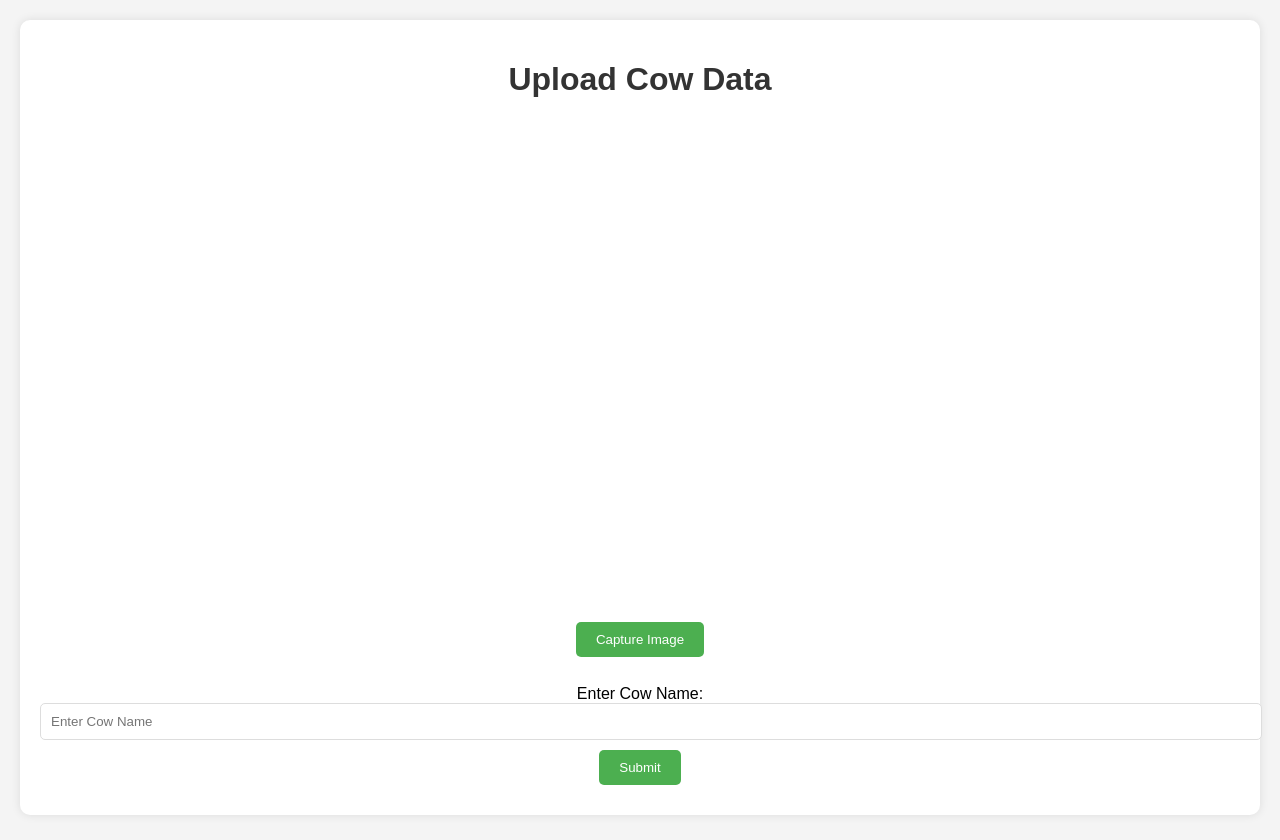
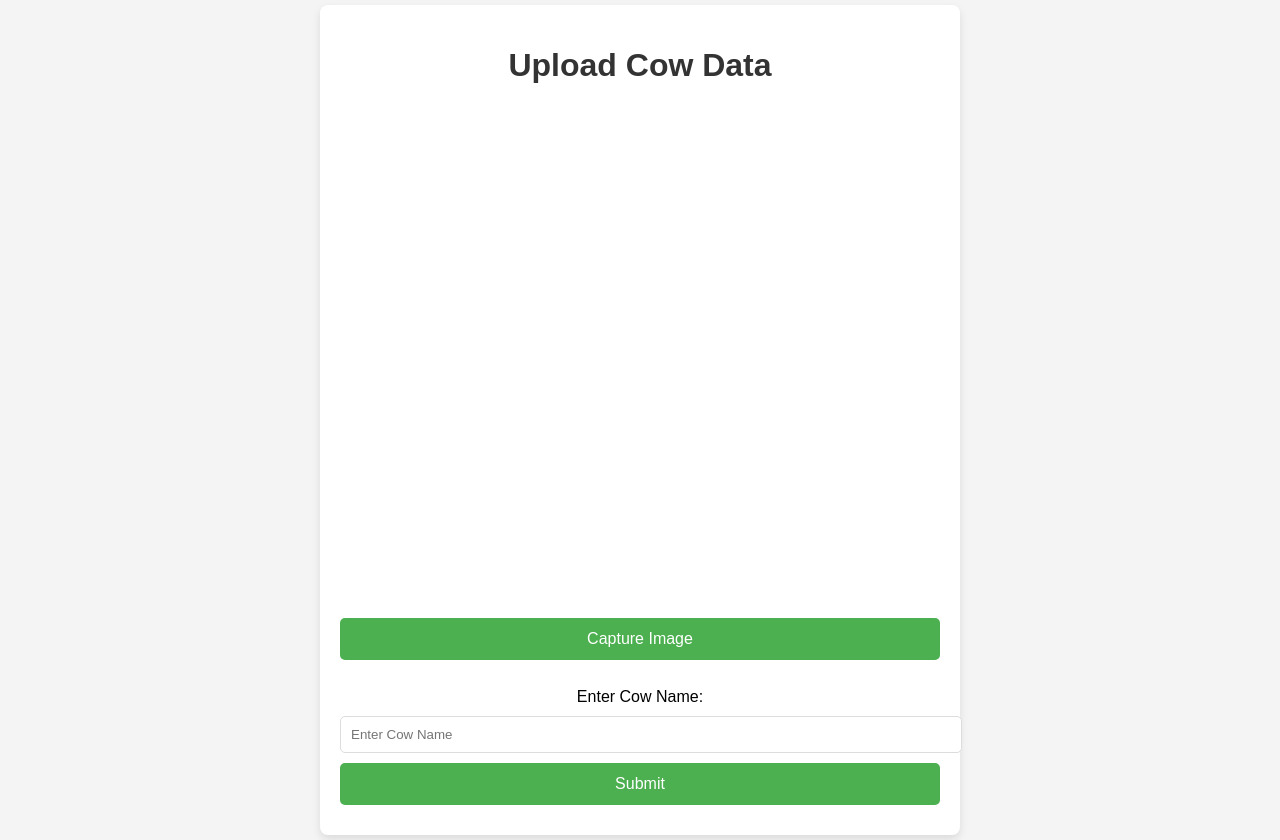
Before and after one commit to taruns52/muzzle-print-poc, a Django app: page /upload_cow_data/ in a window 1280 px wide. Run offline with Django 5.2, Linux system fonts and the light colour scheme.

Commit message:
Update styles.css file

```diff
--- a/muzzledata/static/styles.css
+++ b/muzzledata/static/styles.css
@@ -3,75 +3,67 @@ body {
     background-color: #f4f4f4;
     display: flex;
     justify-content: center;
-    align-items: flex-start; /* Align forms to the top */
+    align-items: center;
     height: 100vh;
     margin: 0;
     padding: 20px;
+    flex-direction: column;
 }
 
 .container {
     text-align: center;
-    width: 100%;
-    max-width: 1200px; /* Max width for the main container */
+    width: 90%;
+    max-width: 600px;
     background: white;
     padding: 20px;
-    box-shadow: 0px 0px 10px rgba(0, 0, 0, 0.1);
-    border-radius: 10px;
+    box-shadow: 0 4px 8px rgba(0, 0, 0, 0.1);
+    border-radius: 8px;
 }
 
 h1 {
     color: #333;
-    margin-bottom: 30px;
-}
-
-.form-container {
-    display: flex;
-    justify-content: space-between;
-    gap: 40px; /* Add space between forms */
-}
-
-.form-section {
-    width: 48%; /* Each form takes 48% of the container width */
-    padding: 10px;
-    background-color: #f9f9f9;
-    border-radius: 8px;
-    box-shadow: 0px 0px 10px rgba(0, 0, 0, 0.05);
+    margin-bottom: 20px;
 }
 
 button {
     background-color: #4CAF50;
     color: white;
-    padding: 10px 20px;
+    padding: 12px 18px;
     border: none;
     cursor: pointer;
+    border-radius: 5px;
+    font-size: 16px;
+    width: 100%;
     margin: 10px 0;
-    border-radius: 5px;
-    transition: background-color 0.3s ease, transform 0.2s ease;
 }
 
 button:hover {
     background-color: #FF6347;
-    transform: scale(1.05);
 }
 
-input[type="file"], input[type="text"] {
+video {
+    width: 100%;
+    border-radius: 8px;
+    margin-bottom: 20px;
+}
+
+input[type="text"] {
     padding: 10px;
-    width: 100%; /* Full width of the form */
+    width: 100%;
+    border: 1px solid #ddd;
+    border-radius: 5px;
+    margin-top: 10px;
+}
+
+#image-preview {
+    max-width: 100%;
+    height: auto;
+    margin-top: 10px;
     border: 1px solid #ddd;
     border-radius: 5px;
 }
 
-#image-preview-container-save, #image-preview-container-verify {
+#image-preview-container {
+    display: none;
     margin-top: 20px;
-    text-align: center;
-    display: none; /* Hide preview initially */
 }
-
-#image-preview-save, #image-preview-verify {
-    max-width: 100%;
-    height: auto;
-    border: 1px solid #ddd;
-    padding: 10px;
-    margin-top: 10px;
-    border-radius: 5px;
-}
```
